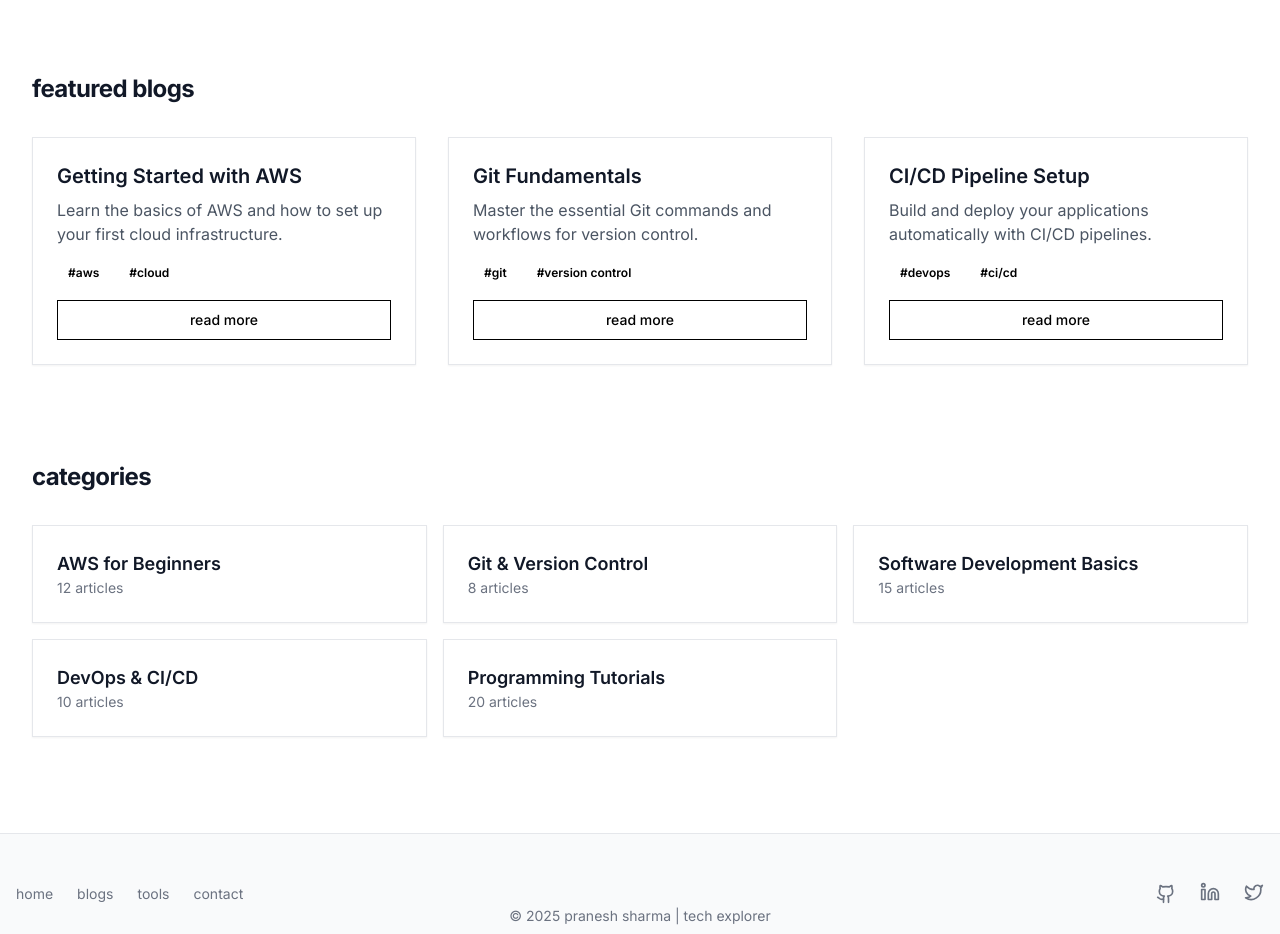
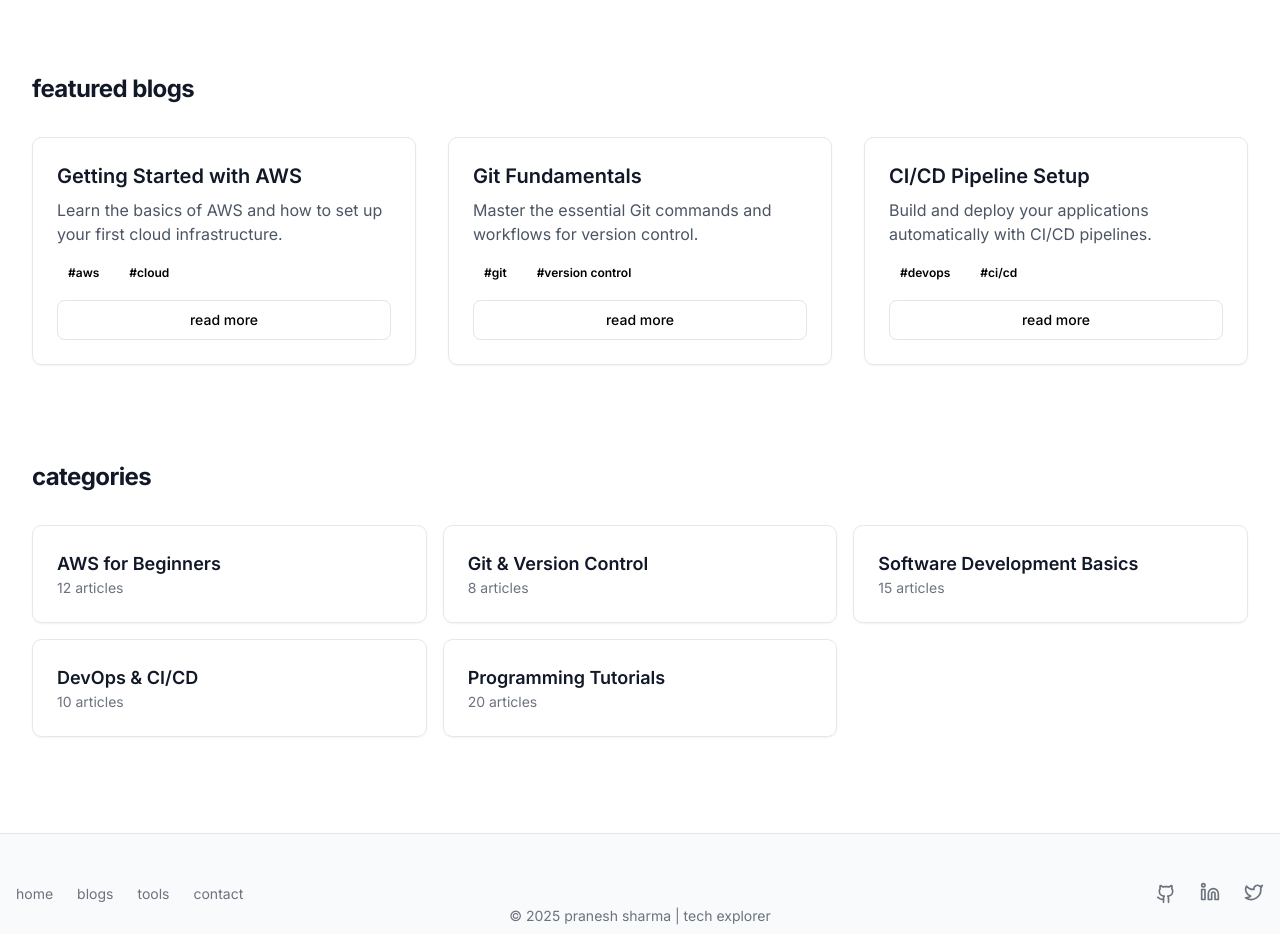
Before and after one commit to praneshsharma10/blog_greyscale, a Next.js app: page / in a window 1280 px wide. Shown: the part 660-1594 px from the top of the page. Built offline with nearby package versions, Linux system fonts and the light colour scheme.

Commit message:
blogs-filter css is now better

```diff
--- a/app/globals.css
+++ b/app/globals.css
@@ -1,3 +1,24 @@
 @tailwind base;
 @tailwind components;
 @tailwind utilities;
+
+
+@layer base {
+  :root {
+
+    --popover: 0 0% 100%;
+    --popover-foreground: 0 0% 3.9%;
+    --accent: 0 0% 96.1%;
+    --accent-foreground: 0 0% 9%;
+    --border: 0 0% 89.8%;
+    --input: 0 0% 89.8%;
+    --ring: 0 0% 3.9%;
+    --radius: 0.6rem;
+  }
+}
+
+@layer components {
+  .btn {
+    @apply px-4 py-2 rounded-md;
+  }
+}
```
